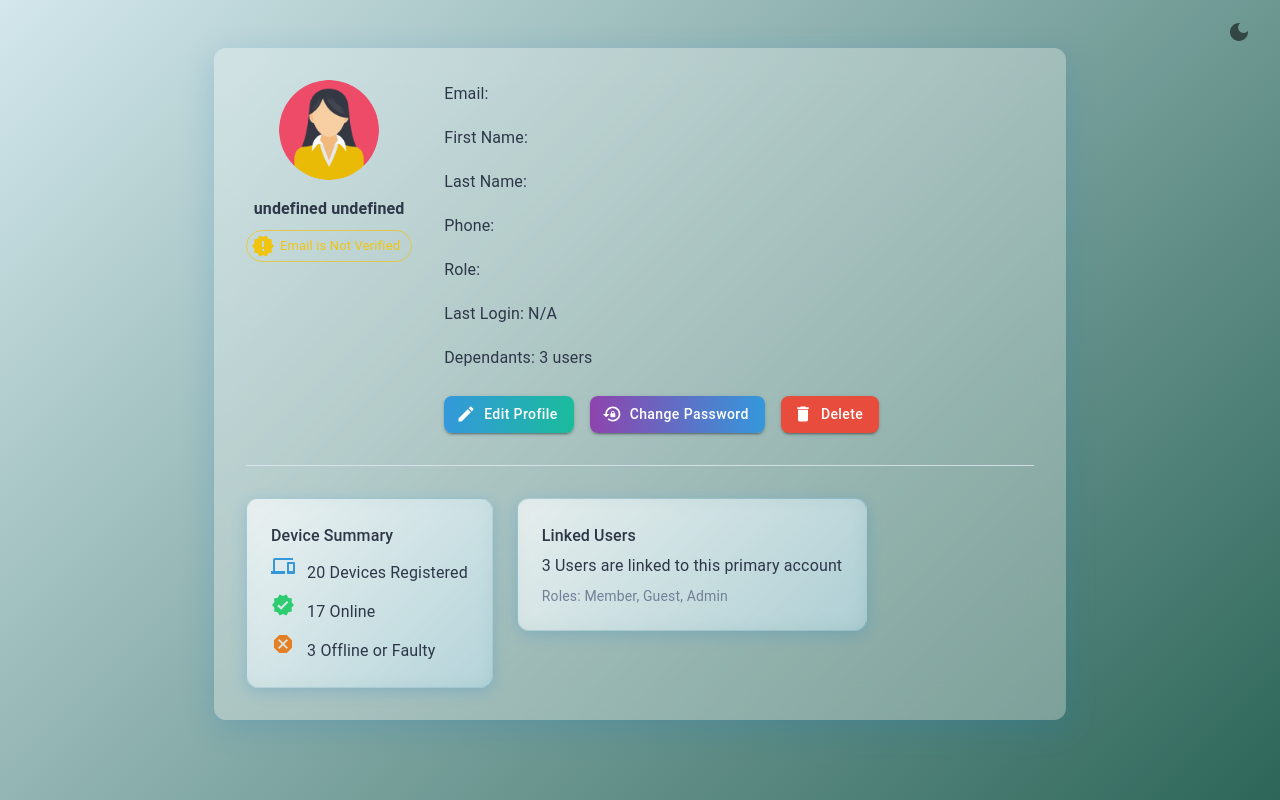
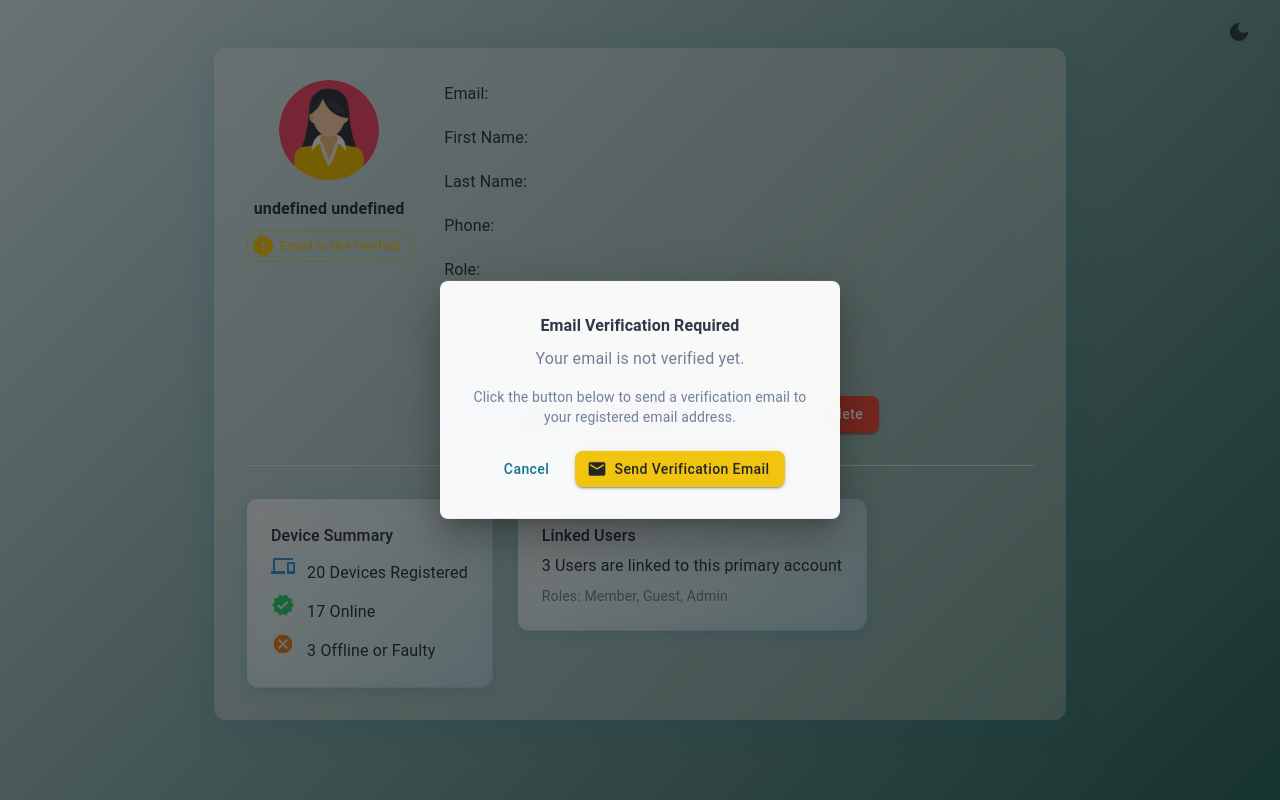
Before and after one commit to akilapilapitiya/TrueGate, a React (Vite) app in the folder frontend/: page /profile in a window 1280 px wide. Both pictures are taken after a click on the button "Email is Not Verified". Built offline with nearby package versions, Linux system fonts and the light colour scheme.

Commit message:
feat: Added a verify User Function

```diff
--- a/frontend/src/pages/Profile.jsx
+++ b/frontend/src/pages/Profile.jsx
@@ -13,6 +13,7 @@ import {
   useTheme,
   Fade,
   Stack,
+  CircularProgress,
 } from "@mui/material";
 import {
   Verified as VerifiedIcon,
@@ -22,6 +23,7 @@ import {
   Delete as DeleteIcon,
   LockReset as LockResetIcon,
   NewReleases as NewReleasesIcon,
+  Email as EmailIcon,
 } from "@mui/icons-material";
 import maleIcon from "../assets/male.png";
 import femaleIcon from "../assets/female.png";
@@ -41,7 +43,11 @@ const Profile = () => {
 
   const [editMode, setEditMode] = useState(false);
   const [deleteMode, setDeleteMode] = useState(false);
+  const [verificationMode, setVerificationMode] = useState(false);
   const [errorMessage, setErrorMessage] = useState(null);
+  const [verificationMessage, setVerificationMessage] = useState(null);
+  const [isVerificationLoading, setIsVerificationLoading] = useState(false);
+  const [verificationSent, setVerificationSent] = useState(false);
 
   const [firstNameEdit, setFirstNameEdit] = useState(user?.firstName);
   const [lastNameEdit, setLastNameEdit] = useState(user?.lastName);
@@ -61,13 +67,37 @@ const Profile = () => {
     const phone = contactEdit.trim() || "";
 
     const res = await userProfileUpdate(first, last, phone, dispatch);
-if (!res.success) {
-  setErrorMessage(res.message);
-  return;
-}
+    if (!res.success) {
+      setErrorMessage(res.message);
+      return;
+    }
     setErrorMessage(null);
     setEditMode(false);
   };
+
+  const sendEmailVerification = async () => {
+  setIsVerificationLoading(true);
+  setVerificationMessage(null);
+
+  try {
+    await new Promise(resolve => setTimeout(resolve, 2000));
+    const res = { success: true };
+
+    if (!res.success) {
+      setVerificationMessage("Failed to send verification email. Please try again.");
+      setIsVerificationLoading(false);
+      return;
+    }
+
+    setVerificationMessage("Verification email sent successfully! Please check your inbox.");
+    setVerificationSent(true);
+    setIsVerificationLoading(false);
+
+  } catch (error) {
+    setVerificationMessage("An error occurred while sending the verification email.");
+    setIsVerificationLoading(false);
+  }
+};
 
   const deleteUser = () => {
     const message = userDeleteAccount();
@@ -79,6 +109,12 @@ if (!res.success) {
     }
     setDeleteMode(false);
     navigate("/");
+  };
+
+  const handleVerificationModalClose = () => {
+    setVerificationMode(false);
+    setVerificationMessage(null);
+    setVerificationSent(false);
   };
 
   return (
@@ -122,7 +158,7 @@ if (!res.success) {
                 </Typography>
                 {user?.emailVerified ? (
                   <Chip
-                    icon={<VerifiedIcon sx={{ color: "#2ecc71" }} />}
+                    icon={<VerifiedIcon />}
                     label=" Email is Verified"
                     color="success"
                     variant="outlined"
@@ -130,11 +166,18 @@ if (!res.success) {
                   />
                 ) : (
                   <Chip
-                    icon={<NewReleasesIcon sx={{ color: "#f39c12" }} />}
+                    icon={<NewReleasesIcon />}
                     label="Email is Not Verified"
                     color="warning"
                     variant="outlined"
-                    sx={{ mt: 1 }}
+                    sx={{
+                      mt: 1,
+                      cursor: 'pointer',
+                      '&:hover': {
+                        backgroundColor: 'action.hover'
+                      }
+                    }}
+                    onClick={() => setVerificationMode(true)}
                   />
                 )}
               </Box>
@@ -337,6 +380,77 @@ if (!res.success) {
         </Fade>
       </Modal>
 
+      {/* Email Verification Modal */}
+      <Modal open={verificationMode} onClose={handleVerificationModalClose}>
+        <Fade in={verificationMode}>
+          <Box
+            sx={{
+              position: "absolute",
+              top: "50%",
+              left: "50%",
+              transform: "translate(-50%, -50%)",
+              width: { xs: "90%", sm: 400 },
+              bgcolor:
+                theme.palette.mode === "dark"
+                  ? "rgba(18,18,18,0.8)"
+                  : "rgba(255, 255, 255, 0.96)",
+              backdropFilter: "blur(12px)",
+              borderRadius: 2,
+              boxShadow: 24,
+              p: 4,
+              textAlign: "center",
+            }}
+          >
+            <Typography variant="h6" fontWeight="bold" mb={1}>
+              Email Verification Required
+            </Typography>
+            <Typography variant="body1" color="text.secondary" mb={2}>
+              Your email <strong>{user?.email}</strong> is not verified yet.
+            </Typography>
+            <Typography variant="body2" color="text.secondary" mb={3}>
+              Click the button below to send a verification email to your registered email address.
+            </Typography>
+
+            {verificationMessage && (
+              <Typography
+                color={verificationSent ? "success.main" : "error"}
+                variant="body2"
+                sx={{ mb: 2 }}
+              >
+                {verificationMessage}
+              </Typography>
+            )}
+
+            <Stack direction="row" justifyContent="center" spacing={2}>
+              <Button
+                onClick={handleVerificationModalClose}
+                disabled={isVerificationLoading}
+              >
+                Cancel
+              </Button>
+              <Button
+                variant="contained"
+                color="warning"
+                startIcon={
+                  isVerificationLoading ?
+                  <CircularProgress size={16} color="inherit" /> :
+                  <EmailIcon />
+                }
+                onClick={sendEmailVerification}
+                disabled={isVerificationLoading || verificationSent}
+              >
+                {isVerificationLoading
+                  ? "Sending..."
+                  : verificationSent
+                    ? "Email Sent"
+                    : "Send Verification Email"
+                }
+              </Button>
+            </Stack>
+          </Box>
+        </Fade>
+      </Modal>
+
       {/* Delete Modal */}
       <Modal open={deleteMode} onClose={() => setDeleteMode(false)}>
         <Fade in={deleteMode}>
--- a/frontend/src/services/authService.js
+++ b/frontend/src/services/authService.js
@@ -145,7 +145,7 @@ export const userSignOut = async (dispatch) => {
   // Optional: You can return a flag or redirect here
   return { success: true };
 };
-// ############################################ USER PROFILE UPDATE #############################################
+// USER PROFILE UPDATE
 export const userProfileUpdate = async (firstName, lastName, contact) => {
   // 1. Validate inputs
   const message = profileUpdateValidateData(firstName, lastName, contact);
@@ -199,6 +199,50 @@ export const userProfileUpdate = async (firstName, lastName, contact) => {
   }
 };
 
+// Resend Email Verification
+const sendEmailVerification = async (setIsVerificationLoading, setVerificationMessage, setVerificationSent) => {
+  setIsVerificationLoading(true);
+  setVerificationMessage(null);
+
+  try {
+    // Get user and token from storage
+    const storage = localStorage.getItem("authUser") ? localStorage : sessionStorage;
+    const storedUser = JSON.parse(storage.getItem("authUser"));
+    const token = storage.getItem("authToken");
+
+    if (!storedUser || !token) {
+      setVerificationMessage("You must be logged in to send a verification email.");
+      setIsVerificationLoading(false);
+      return;
+    }
+
+    const email = storedUser.email;
+
+    // Set auth token in headers
+    axiosInstance.defaults.headers["Authorization"] = `Bearer ${token}`;
+
+    // Get CSRF token
+    const csrfRes = await axiosInstance.get("/csrf-token");
+    axiosInstance.defaults.headers["x-csrf-token"] = csrfRes.data.csrfToken;
+
+    // Send verification email
+    const res = await axiosInstance.post("/resend-verification", { email });
+
+    if (!res.data.success) {
+      setVerificationMessage("Failed to send verification email. Please try again.");
+    } else {
+      setVerificationMessage("Verification email sent successfully! Please check your inbox.");
+      setVerificationSent(true);
+    }
+  } catch (error) {
+    setVerificationMessage(
+      error.response?.data?.error || "An error occurred while sending the verification email."
+    );
+  } finally {
+    setIsVerificationLoading(false);
+  }
+};
+
 
 
 // ############################################ USER DELETE ACCOUNT #############################################
```
